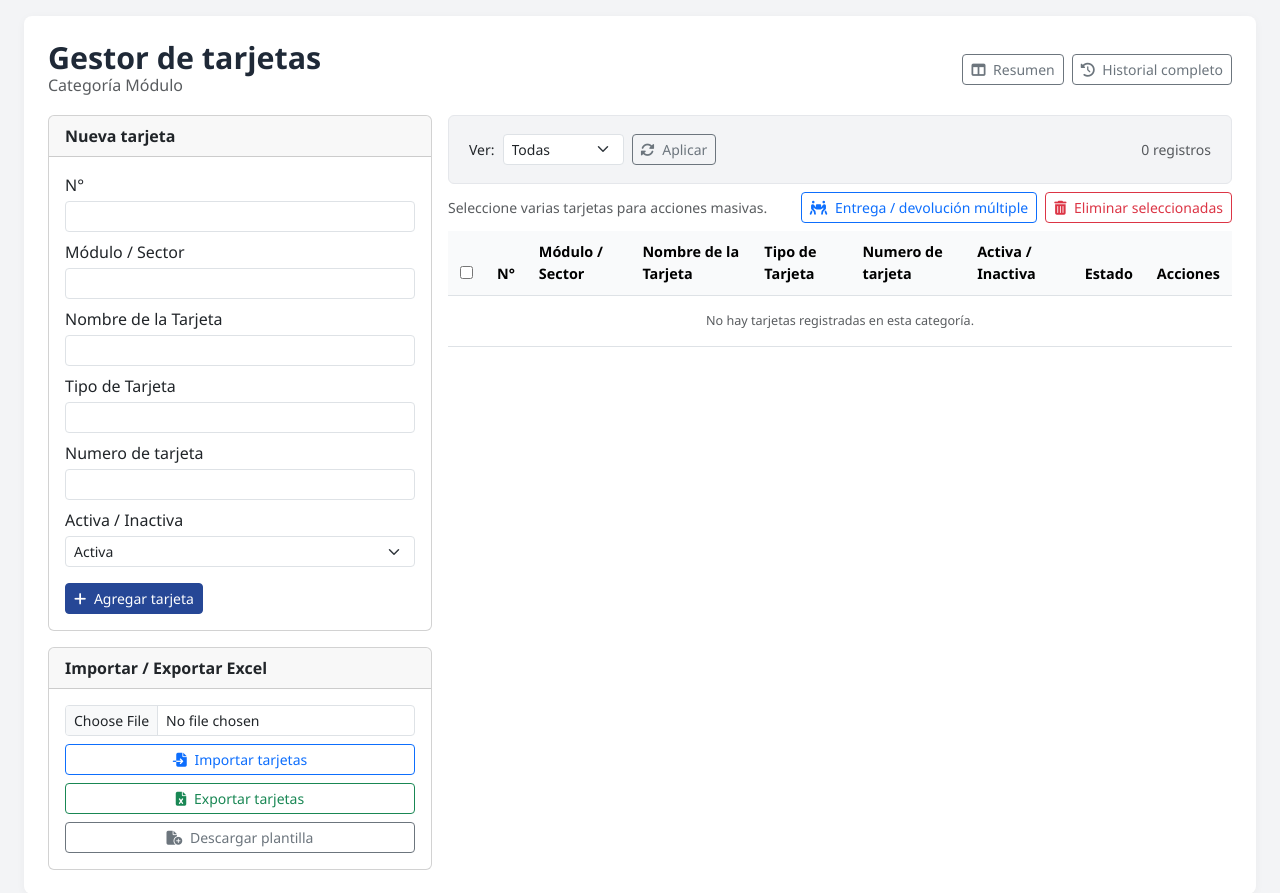
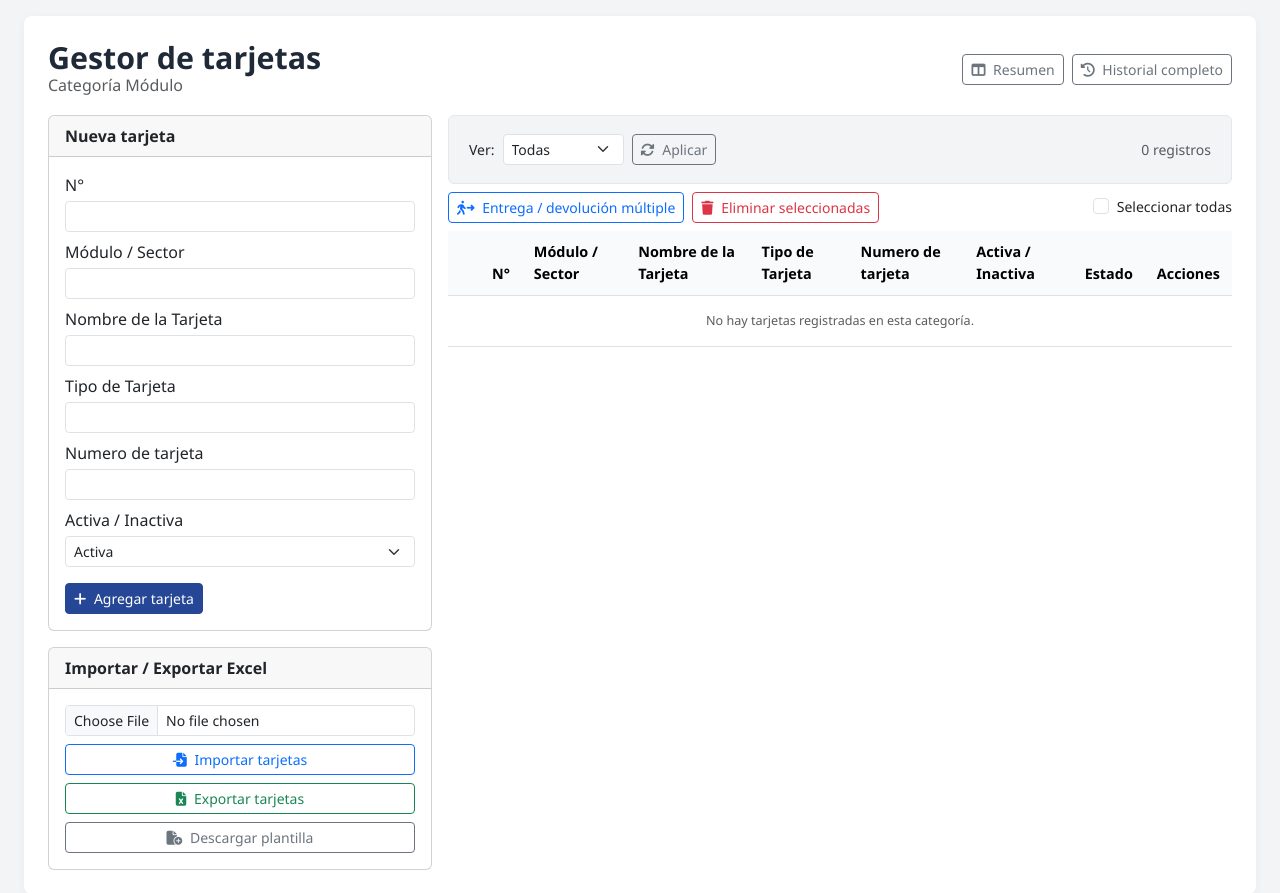
Before and after one commit to Javier-9690/tarjetas-web, a Flask app: page /category/MODULO in a window 1280 px wide. Shown: the part 121-1014 px from the top of the page. Run offline with Flask 3, Linux system fonts and the light colour scheme; the visitor is signed in with stand-in values (Sample User, id 1); data that the repository does not hold is empty.

Commit message:
Update category.html

```diff
--- a/templates/category.html
+++ b/templates/category.html
@@ -1,6 +1,6 @@
 {% extends "base.html" %}
 
-{% block title %}Sistema de gestión de tarjetas · {{ category_labels.get(category_code, category_code) }}{% endblock %}
+{% block title %}Sistema de gestión de tarjetas · {{ category_labels[category_code] }}{% endblock %}
 
 {% block content %}
 <div class="content-container mt-3">
@@ -11,7 +11,7 @@
       <h2 class="page-title mb-1">
         Gestor de tarjetas
         <small class="d-block text-muted fs-6">
-          Categoría {{ category_labels.get(category_code, category_code) }}
+          Categoría {{ category_labels[category_code] }}
         </small>
       </h2>
     </div>
@@ -96,7 +96,7 @@
 
     <!-- TABLA DERECHA -->
     <div class="col-lg-8">
-      <!-- Filtro de estado -->
+      <!-- Filtro de estado arriba de la tabla -->
       <div class="filter-card mb-2">
         <form class="row g-2 align-items-center"
               method="get"
@@ -126,34 +126,41 @@
         </form>
       </div>
 
-      <!-- Tabla de tarjetas con selección múltiple -->
-      <form method="post">
+      <!-- Formulario para acciones múltiples -->
+      <form id="multiForm" method="post">
         <div class="d-flex justify-content-between align-items-center mb-2">
-          <div class="small text-muted">
-            Seleccione varias tarjetas para acciones masivas.
-          </div>
           <div class="d-flex gap-2">
             <button type="submit"
-                    formaction="{{ url_for('deliver_cards_multi', category_code=category_code) }}"
                     class="btn btn-outline-primary btn-sm"
-                    onclick="return confirm('¿Registrar entrega/devolución para las tarjetas seleccionadas?');">
-              <i class="fa-solid fa-people-carry-box me-1"></i> Entrega / devolución múltiple
+                    formaction="{{ url_for('deliver_cards_multi', category_code=category_code) }}">
+              <i class="fa-solid fa-person-walking-arrow-right me-1"></i>
+              Entrega / devolución múltiple
             </button>
+
             <button type="submit"
+                    class="btn btn-outline-danger btn-sm"
                     formaction="{{ url_for('delete_cards_multi', category_code=category_code) }}"
-                    class="btn btn-outline-danger btn-sm"
-                    onclick="return confirm('¿Eliminar las tarjetas seleccionadas?');">
-              <i class="fa-solid fa-trash-can me-1"></i> Eliminar seleccionadas
+                    onclick="return confirm('¿Eliminar todas las tarjetas seleccionadas?');">
+              <i class="fa-solid fa-trash me-1"></i>
+              Eliminar seleccionadas
             </button>
+          </div>
+
+          <div class="form-check">
+            <input class="form-check-input" type="checkbox" id="checkAll">
+            <label class="form-check-label small" for="checkAll">
+              Seleccionar todas
+            </label>
           </div>
         </div>
 
+        <!-- Tabla de tarjetas -->
         <div class="table-responsive">
           <table class="table table-sm align-middle data-table mb-0">
             <thead>
               <tr>
-                <th style="width: 30px;">
-                  <input type="checkbox" id="checkAll" onclick="toggleAll(this)">
+                <th style="width:32px;">
+                  <!-- Columna de checkboxes -->
                 </th>
                 {% for _, label in fields %}
                   <th>{{ label }}</th>
@@ -169,9 +176,11 @@
                   <tr>
                     <td>
                       <input type="checkbox"
-                             name="selected_ids"
+                             class="form-check-input row-check"
+                             name="card_ids"
                              value="{{ r.card.id }}">
                     </td>
+
                     {% for v in r["values"] %}
                       <td>{{ v }}</td>
                     {% endfor %}
@@ -179,7 +188,7 @@
                     <td>{{ r.estado_texto }}</td>
                     <td class="text-center">
                       <div class="table-actions justify-content-center">
-                        <!-- Entrega / devolución individual -->
+                        <!-- Entrega / devolución -->
                         <a href="{{ url_for('deliver_card',
                                             category_code=category_code,
                                             card_id=r.card.id) }}"
@@ -197,7 +206,7 @@
                           <i class="fa-solid fa-clock-rotate-left"></i>
                         </a>
 
-                        <!-- Eliminar individual -->
+                        <!-- Eliminar -->
                         <form method="post"
                               action="{{ url_for('delete_card',
                                                  category_code=category_code,
@@ -228,13 +237,19 @@
     </div>
   </div>
 </div>
+{% endblock %}
 
 {% block extra_js %}
 <script>
-  function toggleAll(source) {
-    const checkboxes = document.querySelectorAll('input[name="selected_ids"]');
-    checkboxes.forEach(ch => ch.checked = source.checked);
-  }
+  document.addEventListener('DOMContentLoaded', function () {
+    const checkAll = document.getElementById('checkAll');
+    if (!checkAll) return;
+
+    const rowChecks = document.querySelectorAll('.row-check');
+
+    checkAll.addEventListener('change', function () {
+      rowChecks.forEach(cb => cb.checked = checkAll.checked);
+    });
+  });
 </script>
 {% endblock %}
-{% endblock %}
```
